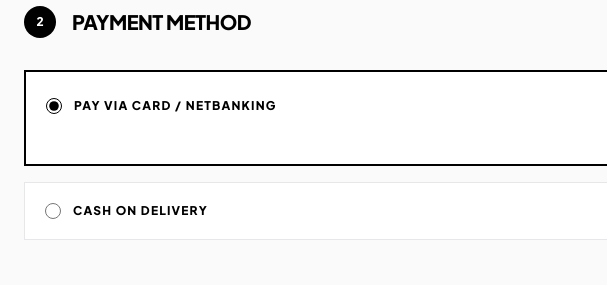
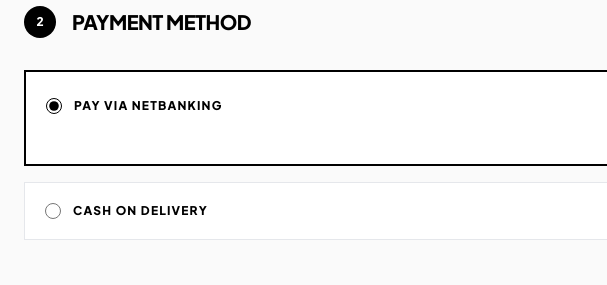
Before and after one commit to Keepscrolldown/HerTownie, a website: page public/checkout.html in a window 1280 px wide. Shown: the part 803-1088 px from the top of the page, 0-607 px from the left. Drawn offline with nearby package versions, Linux system fonts and the light colour scheme.

Commit message:
Update payment option label to 'Pay via Netbanking'

```diff
--- a/public/checkout.html
+++ b/public/checkout.html
@@ -135,7 +135,7 @@
                                 <label class="flex items-center gap-3 cursor-pointer">
                                     <input type="radio" name="pay" value="card" checked onchange="togglePaymentUI()"
                                         class="w-4 h-4 accent-black">
-                                    <span class="text-xs font-bold uppercase tracking-widest">Pay via card / netbanking</span>
+                                    <span class="text-xs font-bold uppercase tracking-widest">Pay via Netbanking</span>
                                 </label>
                                 <div class="flex gap-2 text-gray-300">
                                     <i class="fa-brands fa-cc-visa text-xl"></i>
```
